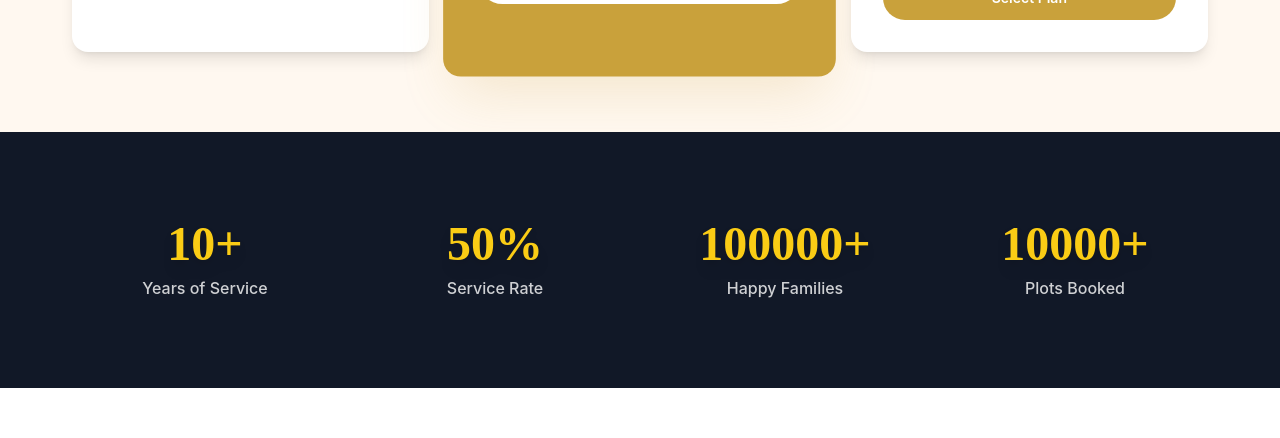
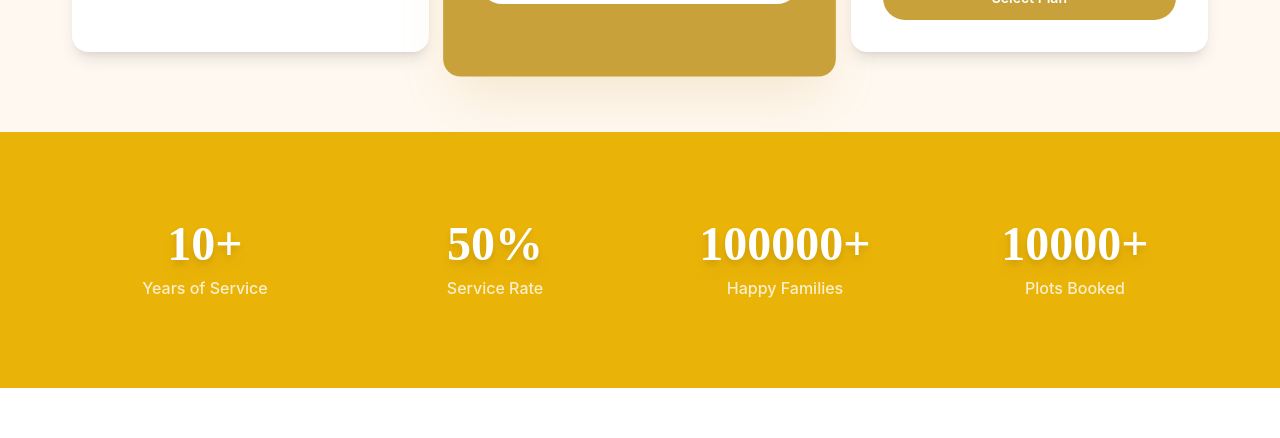
Before and after one commit to unknownun0/memorial, a Next.js app: page / in a window 1280 px wide. Shown: the part 1940-2378 px from the top of the page. Built offline with nearby package versions, Linux system fonts and the light colour scheme.

Commit message:
stats: yellow bg with white text

```diff
--- a/src/components/StatsCounter.jsx
+++ b/src/components/StatsCounter.jsx
@@ -31,7 +31,7 @@ function Counter({ value, suffix, label, visible }) {
 
   return (
     <div className="text-center p-6">
-      <div className="text-4xl md:text-5xl font-bold font-serif text-yellow-400 mb-2 drop-shadow-lg">
+      <div className="text-4xl md:text-5xl font-bold font-serif text-white mb-2 drop-shadow-lg">
         {count}{suffix}
       </div>
       <div className="text-white/80 font-medium">{label}</div>
@@ -53,7 +53,7 @@ export default function StatsCounter() {
   }, []);
 
   return (
-    <section ref={ref} className="py-16 bg-gray-900">
+    <section ref={ref} className="py-16 bg-yellow-500">
       <div className="container-custom">
         <div className="grid grid-cols-2 md:grid-cols-4 gap-6">
           {stats.map((stat, i) => (
```
